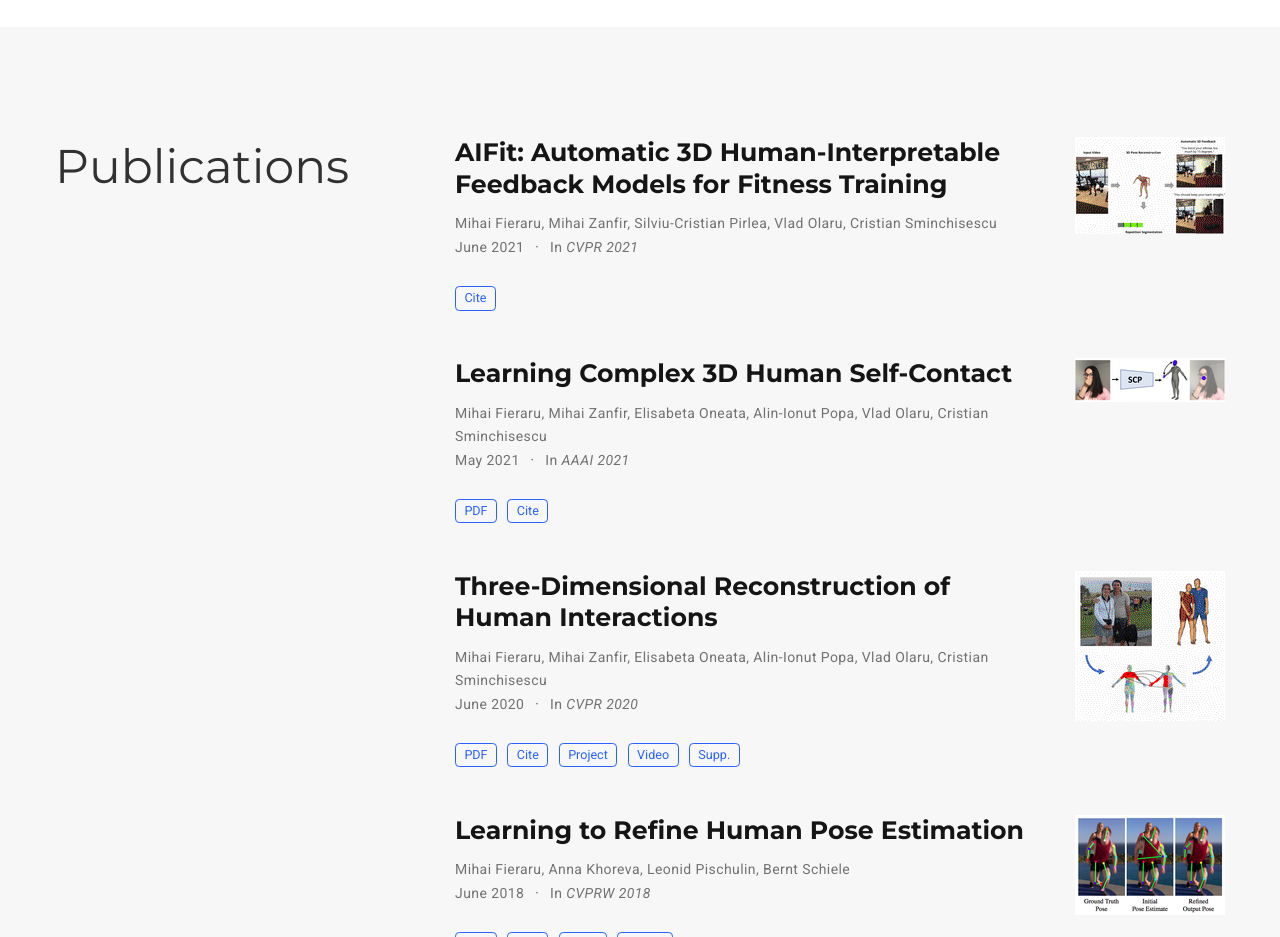
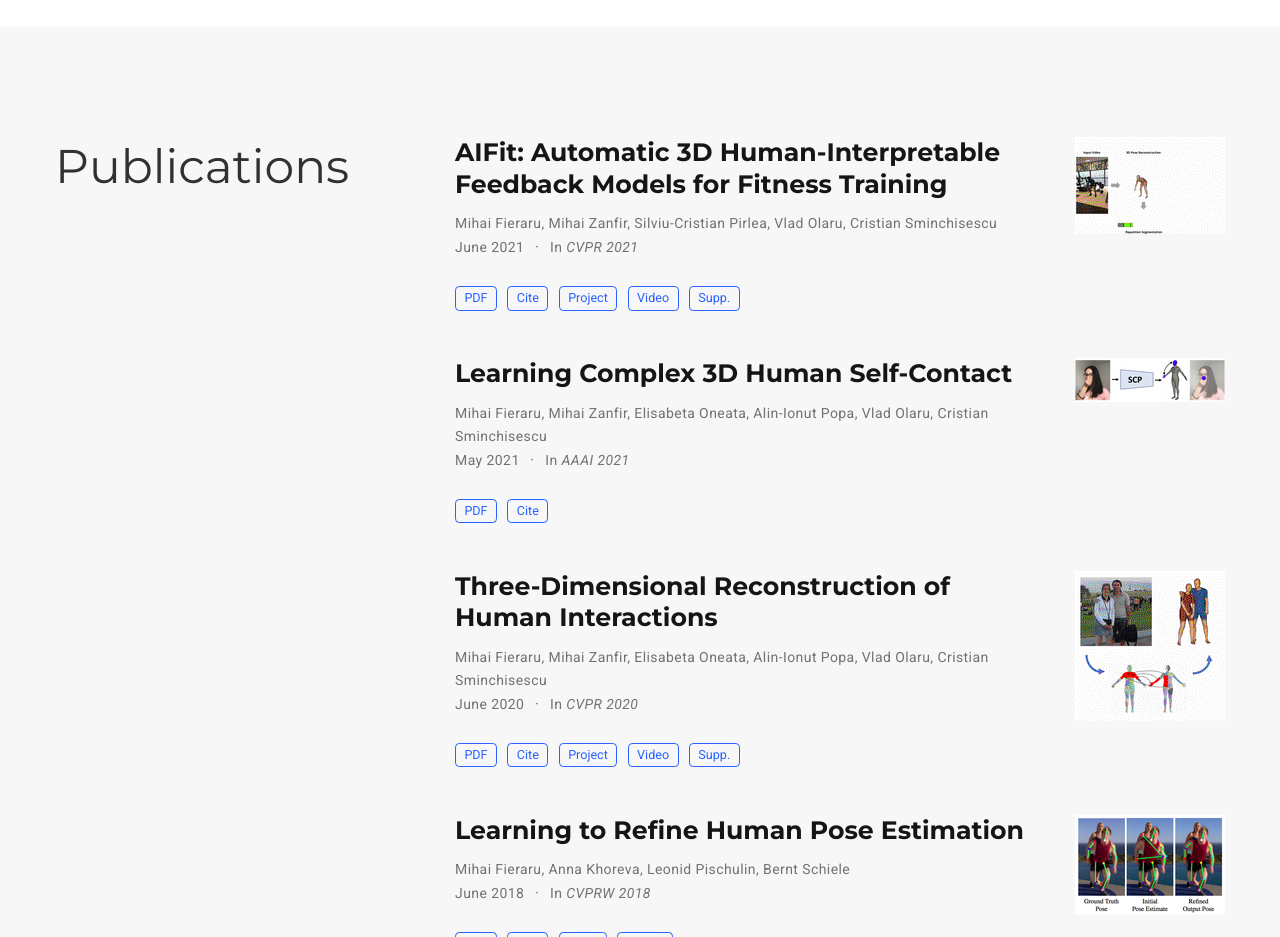
Before and after one commit to mihaifieraru/mihaifieraru.github.io, a plain HTML site: page index.html in a window 1280 px wide. Shown: the part 840-1777 px from the top of the page. Drawn offline with nearby package versions, Linux system fonts and the light colour scheme; some packages are replaced by stand-ins of ours; some icons are missing.

Commit message:
aifit links

```diff
--- a/index.html
+++ b/index.html
@@ -883,6 +883,10 @@
 
 
 
+<a class="btn btn-outline-primary my-1 mr-1 btn-sm" href="/publication/fieraru_2021_cvpr/Fieraru_2021_CVPR.pdf" target="_blank" rel="noopener">
+  PDF
+</a>
+
 
 
 <button type="button" class="btn btn-outline-primary my-1 mr-1 btn-sm js-cite-modal"
@@ -894,14 +898,42 @@
 
 
 
-
-
-
-
-
-
-
-
+<a class="btn btn-outline-primary my-1 mr-1 btn-sm" href="http://vision.imar.ro/fit3d" target="_blank" rel="noopener">
+  Project
+</a>
+
+
+
+
+
+
+
+
+
+
+
+<a class="btn btn-outline-primary my-1 mr-1 btn-sm" href="https://youtu.be/qUF_iHBMynQ" target="_blank" rel="noopener">
+  Video
+</a>
+
+
+
+
+
+
+
+
+
+
+
+
+
+
+
+  <a class="btn btn-outline-primary my-1 mr-1 btn-sm" href="https://youtu.be/VnOKN-zBUxY" target="_blank" rel="noopener">
+
+    Supp.
+  </a>
 
 
     </div>
@@ -913,7 +945,7 @@
 
 
     <a href="/publication/fieraru_2021_cvpr/" >
-      <img src="/publication/fieraru_2021_cvpr/featured_hufae5a438d59b92db80abd1221e0d5e63_6745477_150x0_resize_lanczos.gif" alt="AIFit: Automatic 3D Human-Interpretable Feedback Models for Fitness Training">
+      <img src="/publication/fieraru_2021_cvpr/featured_hu3cb8b4768fcb8f48c346babdf80b2512_4688625_150x0_resize_lanczos.gif" alt="AIFit: Automatic 3D Human-Interpretable Feedback Models for Fitness Training">
     </a>
 
   </div>
```
Also changed, not shown: publication/fieraru_2021_cvpr/index.html (+34 -0 lines), publication/index.html (+32 -0 lines), publication/fieraru_2021_cvpr/featured_hu3cb8b4768fcb8f48c346babdf80b2512_4688625_150x0_resize_lanczos.gif (added), 1 other file.
